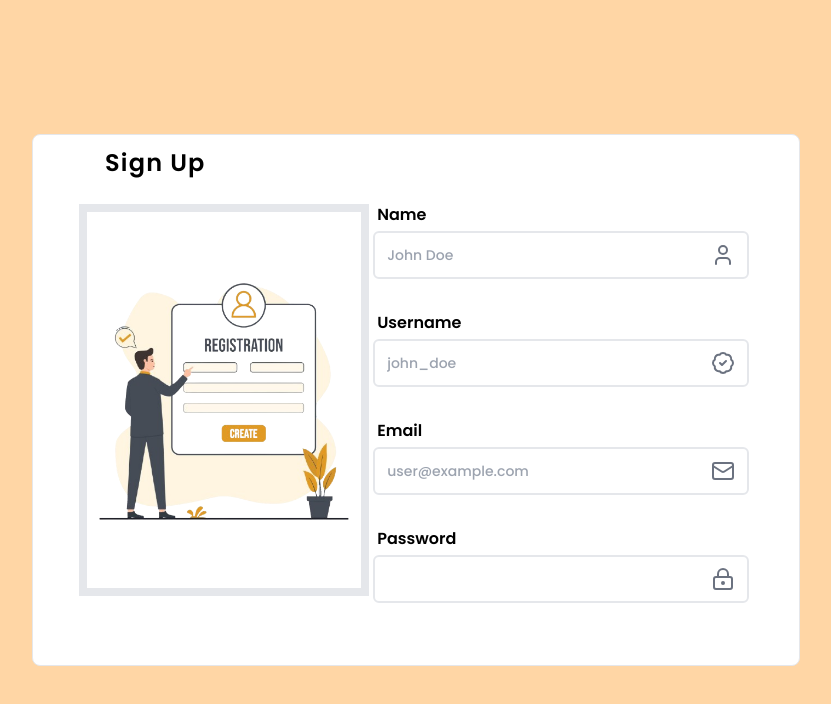
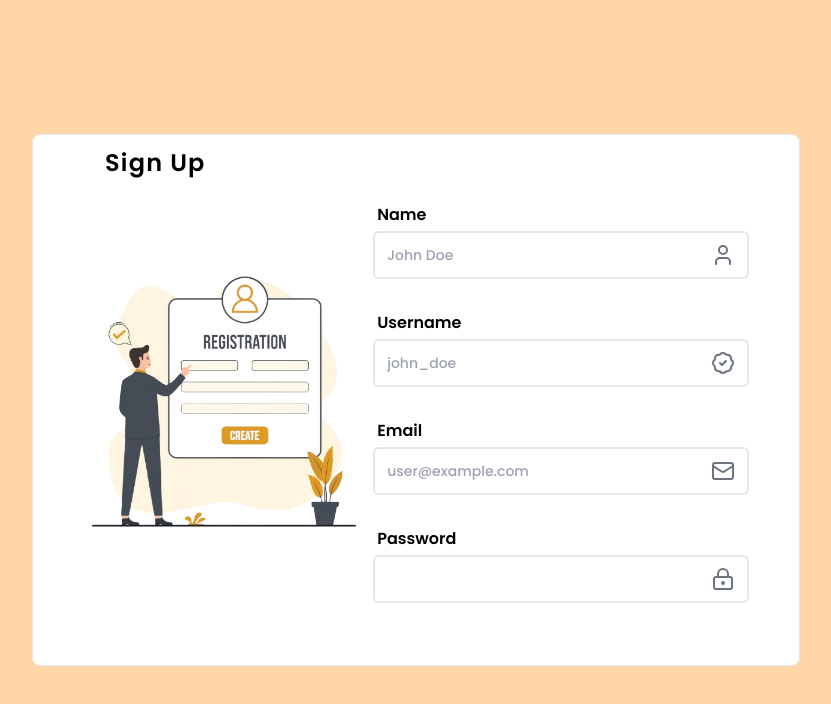
Before and after one commit to TanmayVidhate/DonorCircle_2, a React (Vite) app in the folder client/: page /signup in a window 1280 px wide. Shown: the top 704 px of the page, without its empty margins (224-1055 px from the left). Built offline with nearby package versions, Linux system fonts and the light colour scheme.

Commit message:
remove border class

```diff
--- a/client/src/Components/SingupForm.jsx
+++ b/client/src/Components/SingupForm.jsx
@@ -77,9 +77,9 @@ function SingupForm() {
                 <div className='flex flex-col items-center border rounded-lg my-5 w-5/6 p-5 bg-white lg:flex-row lg:justify-center lg:items-center lg:w-3/5 lg:relative'>
 
                     {/* First Div */}
-                    <div className=' order-2  lg:order-1 lg:w-2/5  border-4'>
+                    <div className=' order-2  lg:order-1 lg:w-2/5 '>
                         <p className='invisible  text-2xl font-semibold ml-2 tracking-wider lg:visible lg:absolute lg:top-3 lg:left-16   '>Sign Up</p>
-                        <Image img_url={imgurl} className="  border-4 !w-full !object-scale-down sm:!object-scale-down md:!object-scale-down lg:!object-contain h-4/6  " />
+                        <Image img_url={imgurl} className=" !w-full !object-scale-down sm:!object-scale-down md:!object-scale-down lg:!object-contain h-4/6  " />
                     </div>
 
                     {/* Second Div */}
```
